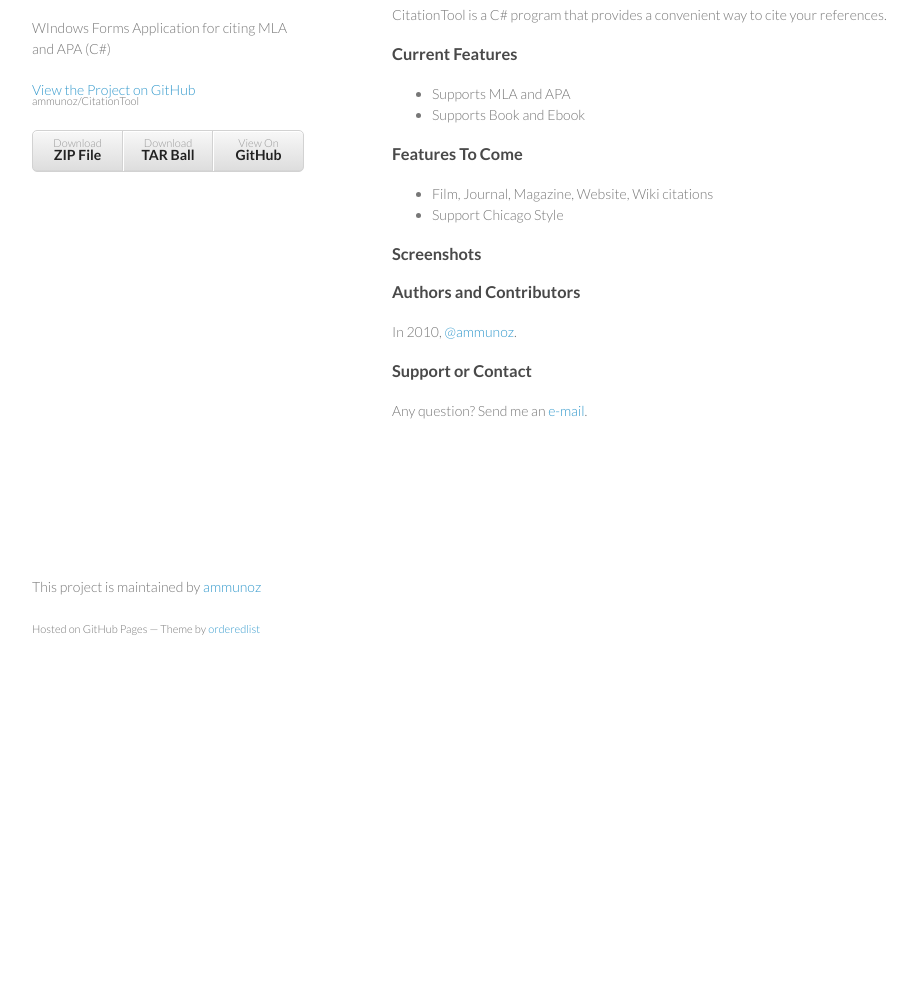
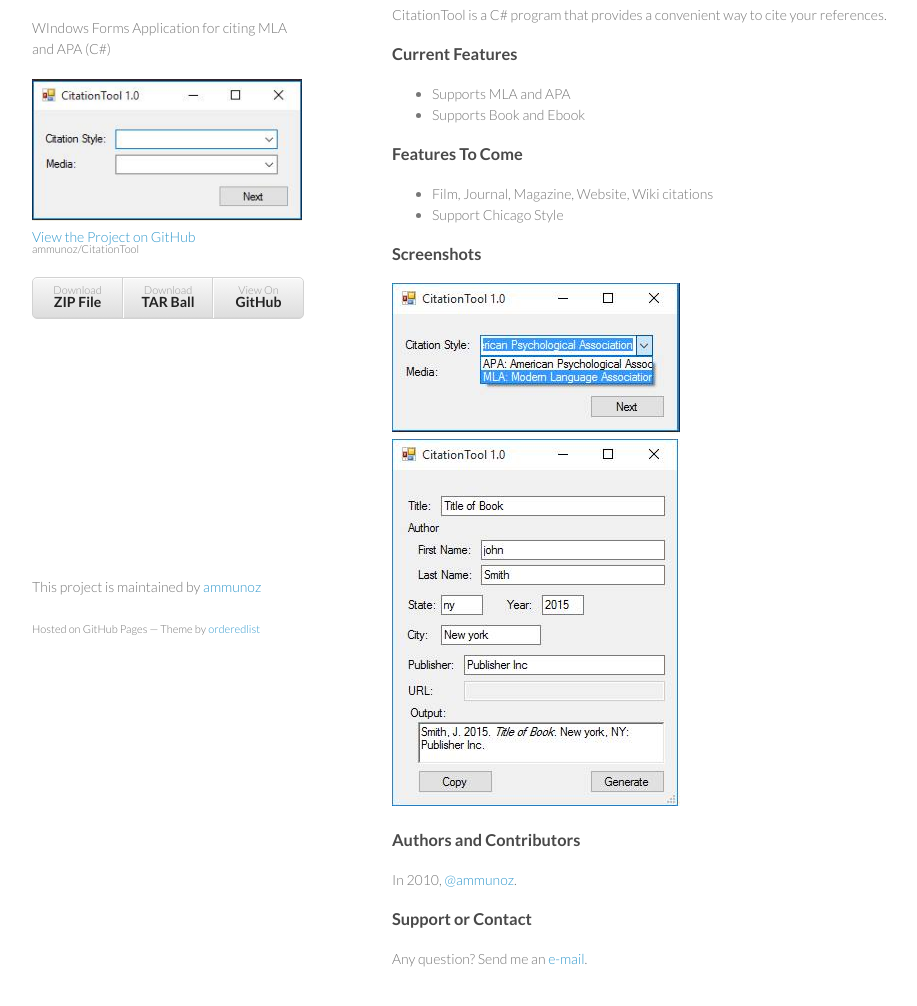
Before and after one commit to iJunkie22/CitationTool, a plain HTML site: page index.html in a window 1280 px wide. Shown: the part 92-1098 px from the top of the page, without its empty margins (178-1095 px from the left). Before the commit the page ends 800 px from the top, so only its background shows below. Drawn offline with Linux system fonts and the light colour scheme.

Commit message:
Added screenshots

```diff
--- a/index.html
+++ b/index.html
@@ -17,6 +17,8 @@
       <header>
         <h1>CitationTool</h1>
         <p>WIndows Forms Application for citing MLA and APA (C#)</p>
+
+	<img class="alignleft" src="images/11850955_1148486811833263_1064263023_n.jpg" />
 
         <p class="view"><a href="https://github.com/ammunoz/CitationTool">View the Project on GitHub <small>ammunoz/CitationTool</small></a></p>
 
@@ -52,6 +54,11 @@
 <h3>
 <a id="screenshots" class="anchor" href="#screenshots" aria-hidden="true"><span class="octicon octicon-link"></span></a>Screenshots</h3>
 
+<img src="images/12021765_1148486815166596_1305339466_n.jpg" class="alignleft" /><p>
+
+<img src="images/12047360_1148486818499929_764719598_n.jpg" class="alignleft" /> <p>
+
+
 <h3>
 <a id="authors-and-contributors" class="anchor" href="#authors-and-contributors" aria-hidden="true"><span class="octicon octicon-link"></span></a>Authors and Contributors</h3>
 
```
Also changed, not shown: images/11850955_1148486811833263_1064263023_n.jpg (added), images/12021765_1148486815166596_1305339466_n.jpg (added), images/12047360_1148486818499929_764719598_n.jpg (added).
